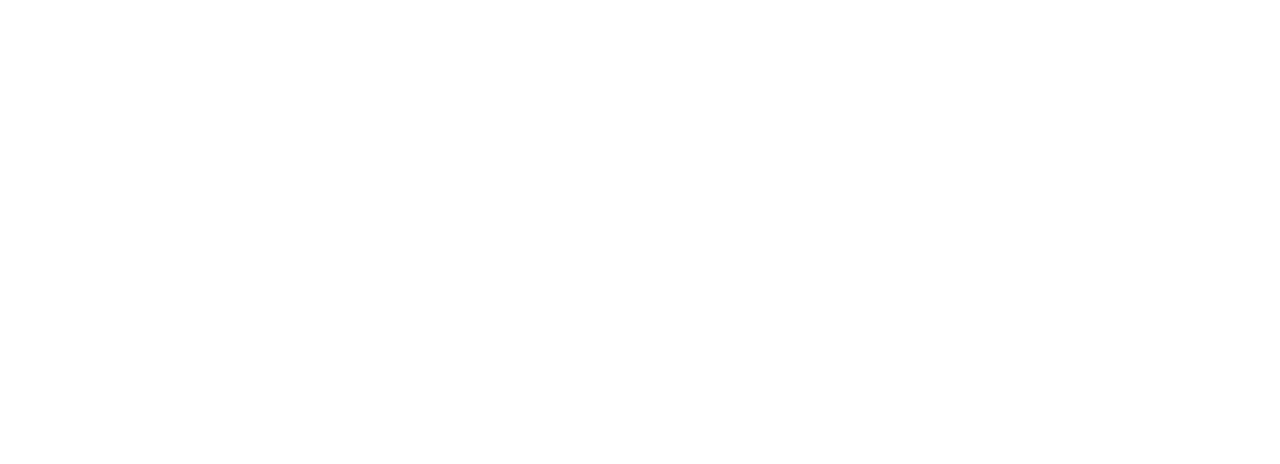
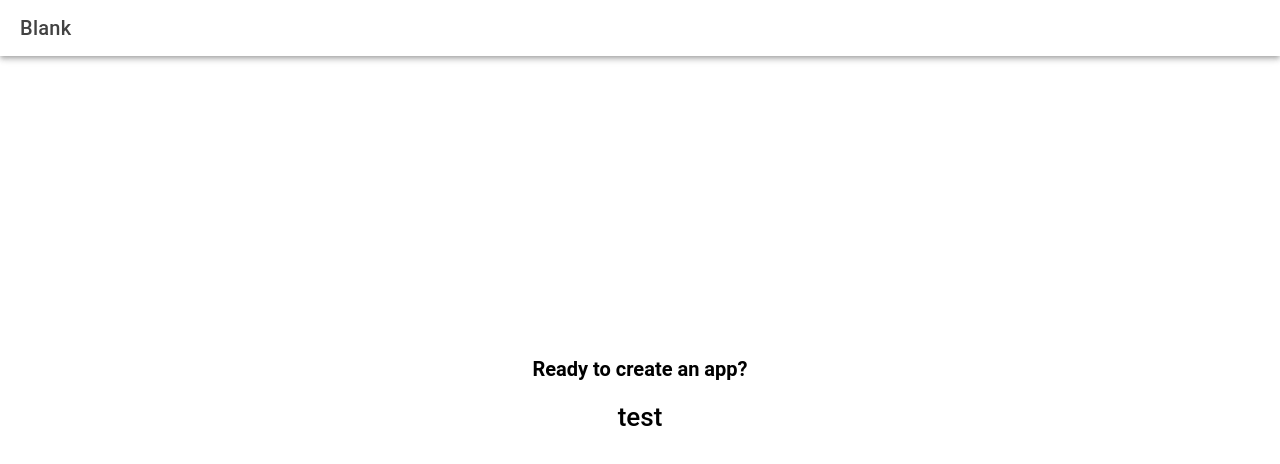
Before and after one commit to ArkDriveDev/it35-lab, a React (Vite) app: page /it35-lab/home in a window 1280 px wide. Shown: the top 464 px of the page. Built offline with nearby package versions, Linux system fonts and the light colour scheme.

Commit message:
Dev deployment

```diff
--- a/package.json
+++ b/package.json
@@ -3,7 +3,10 @@
   "private": true,
   "version": "0.0.1",
   "type": "module",
+  "homepage": "https://arkdrivedev.github.io/it35-lab/",
   "scripts": {
+    "predeploy" : "npm run build",
+    "deploy" : "gh-pages -d dist",
     "dev": "vite",
     "build": "tsc && vite build",
     "preview": "vite preview",
@@ -40,6 +43,7 @@
     "cypress": "^13.5.0",
     "eslint": "^8.35.0",
     "eslint-plugin-react": "^7.32.2",
+    "gh-pages": "^6.3.0",
     "jsdom": "^22.1.0",
     "terser": "^5.4.0",
     "typescript": "^5.1.6",
--- a/src/App.tsx
+++ b/src/App.tsx
@@ -39,12 +39,12 @@
   <IonApp>
     <IonReactRouter>
       <IonRouterOutlet>
-        <Route exact path="/home">
-          <Home />
-        </Route>
-        <Route exact path="/">
-          <Redirect to="/home" />
-        </Route>
+      <Route exact path="/it35-lab/home">
+    <Home />
+  </Route>
+    <Route exact path="/it35-lab/">
+    <Redirect to="/it35-lab/home" />
+  </Route>
       </IonRouterOutlet>
     </IonReactRouter>
   </IonApp>
--- a/src/components/ExploreContainer.tsx
+++ b/src/components/ExploreContainer.tsx
@@ -6,7 +6,7 @@
   return (
     <div id="container">
       <strong>Ready to create an app?</strong>
-      <p>Start with Ionic <a target="_blank" rel="noopener noreferrer" href="https://ionicframework.com/docs/components">UI Components</a></p>
+      <h1>test</h1>
     </div>
   );
 };
--- a/vite.config.ts
+++ b/vite.config.ts
@@ -10,6 +10,7 @@
     react(),
     legacy()
   ],
+  base:"it35-lab",
   test: {
     globals: true,
     environment: 'jsdom',
```
Also changed, not shown: 1 other file (tests, documents, lock files or other folders).
